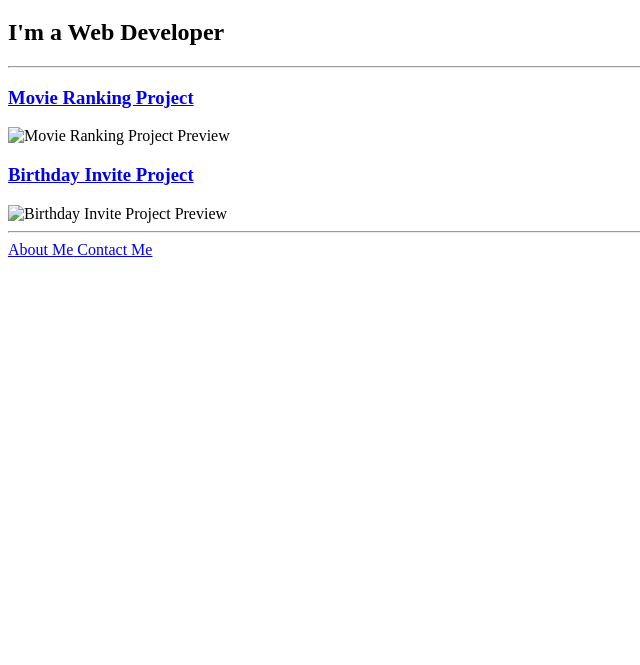
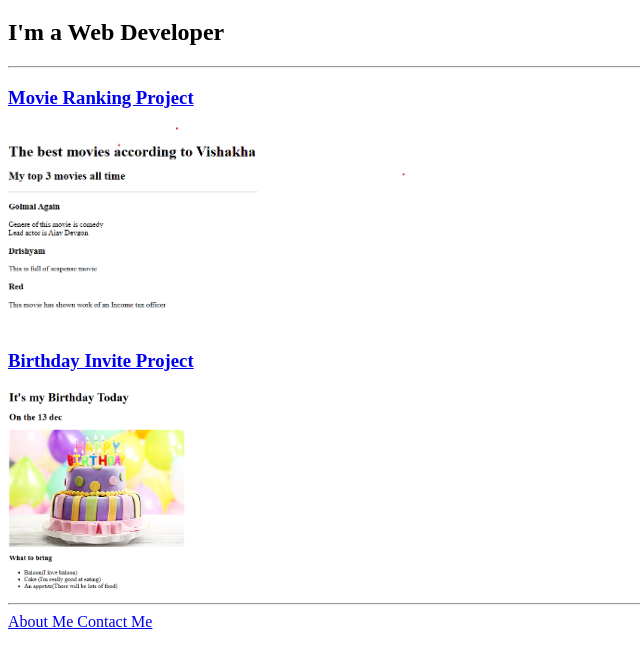
Before and after one commit to vishakhaja/html-portfolio_1, a plain HTML site: page index.html in a window 1280 px wide. Shown: the part 61-726 px from the top of the page, without its empty margins (0-640 px from the left). Drawn offline with Linux system fonts and the light colour scheme.

Commit message:
Add files via upload

```diff
--- a/index.html
+++ b/index.html
@@ -10,11 +10,11 @@
     <h1>Vishakha Jadhav's Portfolio</h1>
     <h2>I'm a Web Developer</h2>
     <hr />
-    <h3><a href="../2.4 Movie Ranking Project/index.html">Movie Ranking Project </a></h3>
-    <img src="../4.1 Webpages/assets/movie.png" alt="Movie Ranking Project Preview" height="200"><br />
-    <h3><a href="../3.4 Birthday Invite Project/index.html">Birthday Invite Project</a></h3>
-    <img src="../4.1 Webpages/assets/birthday.png" alt="Birthday Invite Project Preview" height="200">
+    <h3><a href="./public/movie.html">Movie Ranking Project </a></h3>
+    <img src="./assets/images/movie.png" alt="Movie Ranking Project Preview" height="200"><br />
+    <h3><a href="./public/about.html">Birthday Invite Project</a></h3>
+    <img src="./assets/images/birthday.png" alt="Birthday Invite Project Preview" height="200">
 <hr />
-   <a href="../4.1 Webpages/public/about.html">About Me</a><a href="../4.1 Webpages/public/contact.html">    Contact Me</a>
+   <a href="./public/about.html">About Me</a><a href="./public/contact.html">    Contact Me</a>
 </body>
 </html>
```
